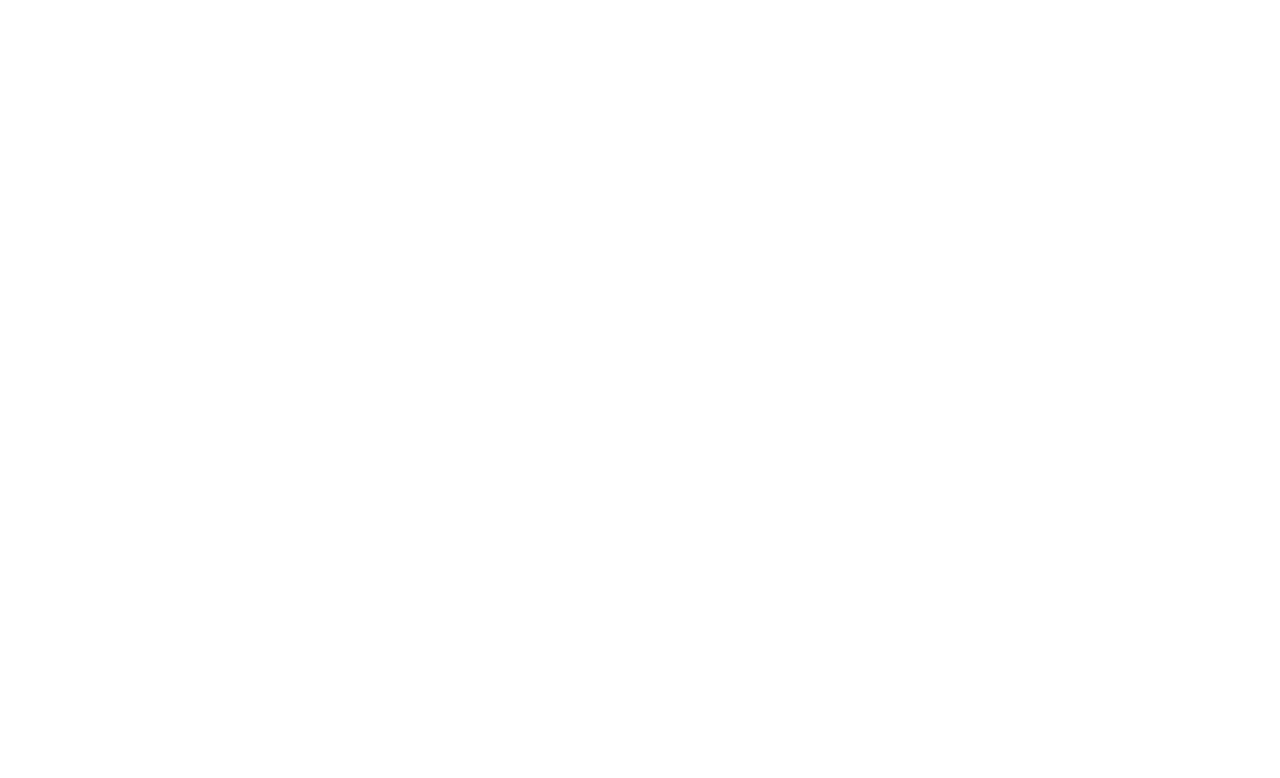
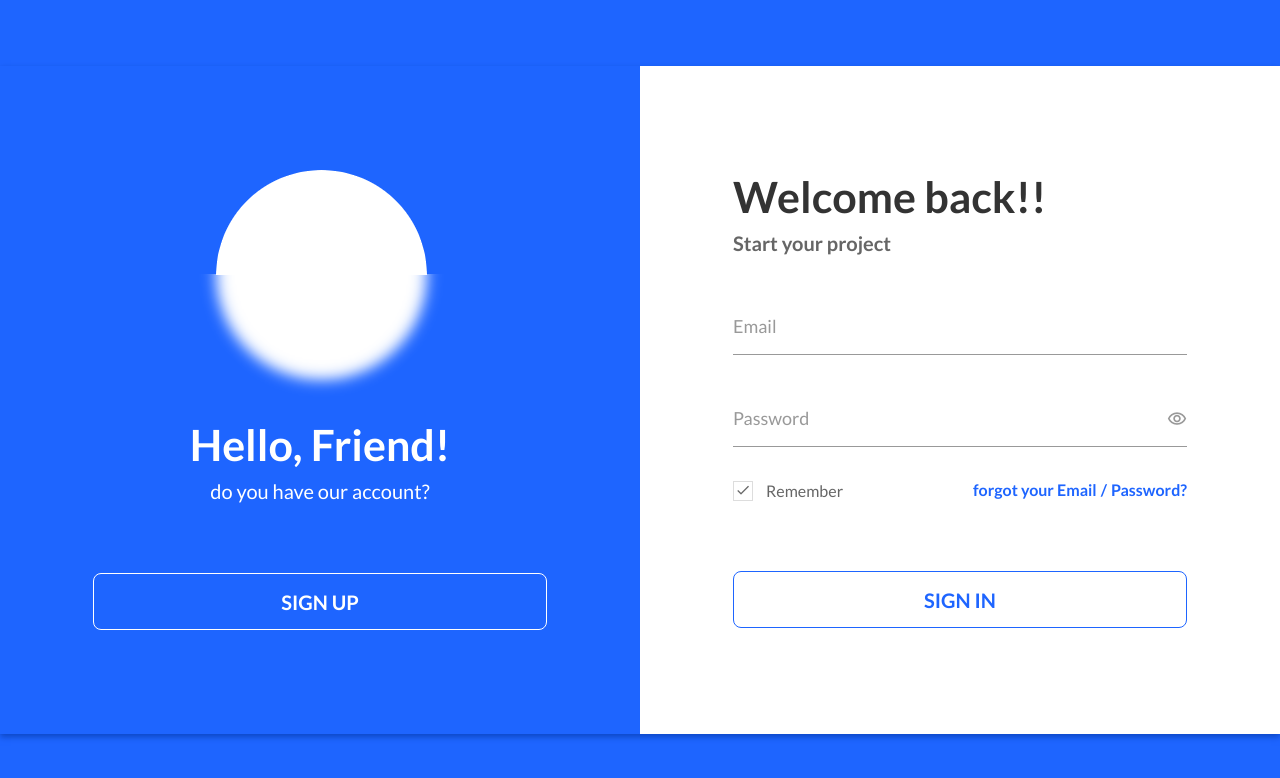
Before and after one commit to seongchanhwang/erp, a React (Create React App) app in the folder src/main/frontend/: page /login in a window 1280 px wide. Before the commit this address had no page. Shown: the top 778 px of the page. Built offline with nearby package versions, Linux system fonts and the light colour scheme.

Commit message:
로그인 회원가입 URL 변경

```diff
--- a/src/main/frontend/src/App.js
+++ b/src/main/frontend/src/App.js
@@ -1,20 +1,28 @@
-import { Route, Routes } from "react-router-dom";
+import { Route, Routes, useLocation } from "react-router-dom";
 
 import Login from "./pages/Member";
 import Home from "./pages/Home";
 import Board from "./pages/Board";
 import PrivateRoute from "./router/PrivateRoute";
 import Member from "./pages/Member";
+import { CSSTransition, TransitionGroup } from "react-transition-group";
+import LoginForm from "./components/member/LoginForm";
+import JoinForm from "./components/member/JoinForm";
 
 function App() {
+  const location = useLocation();
   return (
     <div id="wrap">
-      <Routes>
-        <Route path="/" element={<Home />}></Route>
-        <Route path="/member/:page" element={<Member />}></Route>
-        <Route path="/member/:page" element={<Member />}></Route>
-        <Route path="/board" element={<PrivateRoute />}></Route>
-      </Routes>
+      <TransitionGroup className="transitions-wrapper">
+        <CSSTransition key={location.key} classNames={"right"} timeout={300}>
+          <Routes location={location}>
+            <Route path="/" element={<Home />}></Route>
+            <Route path="/member/join" element={<Member />}></Route>
+            <Route path="/login" element={<Member />}></Route>
+            <Route path="/board" element={<PrivateRoute />}></Route>
+          </Routes>
+        </CSSTransition>
+      </TransitionGroup>
     </div>
   );
 }
--- a/src/main/frontend/src/components/member/FormWrap.jsx
+++ b/src/main/frontend/src/components/member/FormWrap.jsx
@@ -3,8 +3,7 @@
 import { Link, useNavigate, useParams } from "react-router-dom";
 import { loginAuthAction } from "../../redux/actions/loginActions";
 
-const FormWrap = () => {
-  const { page } = useParams();
+const FormWrap = ({ page }) => {
   const [id, setId] = useState("");
   const [pw, setPw] = useState("");
   const dispatch = useDispatch();
--- a/src/main/frontend/src/components/member/IntroWrap.jsx
+++ b/src/main/frontend/src/components/member/IntroWrap.jsx
@@ -1,15 +1,13 @@
 import React from "react";
-import { Link, useParams } from "react-router-dom";
+import { Link } from "react-router-dom";
 
-const IntroMsg = () => {
-  const { page } = useParams();
+const IntroMsg = ({ page }) => {
   return (
     <>
       <article className="intro-wrap">
         <div>
           <div className="logo">
             <img src={`${process.env.PUBLIC_URL}/img/logo.png`} alt="" />
-            {/* <span></span> */}
           </div>
           <div className="txt-box">
             {page === "login" && (
@@ -27,7 +25,7 @@
           </div>
           <div className="link-btn">
             {page === "login" && <Link to={"/member/join"}>SIGN UP</Link>}
-            {page === "join" && <Link to={"/member/login"}>SIGN IN</Link>}
+            {page === "join" && <Link to={"/login"}>SIGN IN</Link>}
           </div>
         </div>
       </article>
--- a/src/main/frontend/src/components/member/JoinForm.jsx
+++ b/src/main/frontend/src/components/member/JoinForm.jsx
@@ -1,12 +1,10 @@
-import React, { useState } from "react";
-import IntroMsg from "./IntroWrap";
+import IntroWrap from "./IntroWrap";
 import FormWrap from "./FormWrap";
-
-const JoinForm = () => {
+const JoinForm = ({ page }) => {
   return (
     <>
-      <FormWrap />
-      <IntroMsg />
+      <FormWrap page={page} />
+      <IntroWrap page={page} />
     </>
   );
 };
--- a/src/main/frontend/src/components/member/LoginForm.jsx
+++ b/src/main/frontend/src/components/member/LoginForm.jsx
@@ -1,12 +1,12 @@
 import React, { useState } from "react";
-import IntroMsg from "./IntroWrap";
+import IntroWrap from "./IntroWrap";
 import FormWrap from "./FormWrap";
 
-const LoginForm = () => {
+const LoginForm = ({ page }) => {
   return (
     <>
-      <IntroMsg />
-      <FormWrap />
+      <IntroWrap page={page} />
+      <FormWrap page={page} />
     </>
   );
 };
--- a/src/main/frontend/src/css/member.scss
+++ b/src/main/frontend/src/css/member.scss
@@ -210,3 +210,29 @@
 		}
 	}
 }
+
+
+.transitions-wrapper {
+	position: relative;
+	overflow: hidden;
+	height: calc(var(--vh, 1vh) * 100);
+	width: 100vw;
+}
+
+.right-enter {
+	transform: translateX(100%);
+}
+
+.right-enter-active {
+	transform: translateX(0);
+	transition: transform 300ms ease-in-out;
+}
+
+.right-exit {
+	transform: translateX(0);
+}
+
+.right-exit-active {
+	transform: translateX(-100%);
+	transition: transform 300ms ease-in-out;
+}
--- a/src/main/frontend/src/pages/Home.jsx
+++ b/src/main/frontend/src/pages/Home.jsx
@@ -13,7 +13,7 @@
         ) : (
           <>
             <p>
-              <Link to={"/member/login"}>로그인</Link>
+              <Link to={"/login"}>로그인</Link>
             </p>
             <p>
               <Link to={"/member/join"}>회원가입</Link>
--- a/src/main/frontend/src/pages/Member.jsx
+++ b/src/main/frontend/src/pages/Member.jsx
@@ -5,23 +5,23 @@
 import { useSelector } from "react-redux";
 import JoinForm from "../components/member/JoinForm";
 
-import { useParams } from "react-router-dom";
+import { useLocation } from "react-router-dom";
 
 const Member = () => {
-  const [load, setLoad] = useState(false);
-  const { page } = useParams();
-  // test
+  const [lastPath, setLastPath] = useState("");
+  const location = useLocation();
+  const locationPath = location.pathname;
+  const locationPathArr = locationPath.split("/");
   useEffect(() => {
-    setLoad(true);
+    setLastPath(locationPathArr[locationPathArr.length - 1]);
   }, []);
-
   return (
     <>
       <div id="member-wrap" className="flex-box justify-cnt dir-col">
         <section>
           <div className="content flex-box ">
-            {page === "login" && <LoginForm />}
-            {page === "join" && <JoinForm />}
+            {lastPath === "login" && <LoginForm page={lastPath} />}
+            {lastPath === "join" && <JoinForm page={lastPath} />}
           </div>
         </section>
       </div>
--- a/src/main/frontend/src/redux/actions/loginActions.js
+++ b/src/main/frontend/src/redux/actions/loginActions.js
@@ -4,8 +4,6 @@
 function getLoginAuth(data) {
   return async (dispatch) => {
     try {
-      console.log("-==-------------------");
-      console.log(data);
       const response = await axios.post("/api/login", JSON.stringify(data), {
         withCredentials: false,
         headers: {
```
